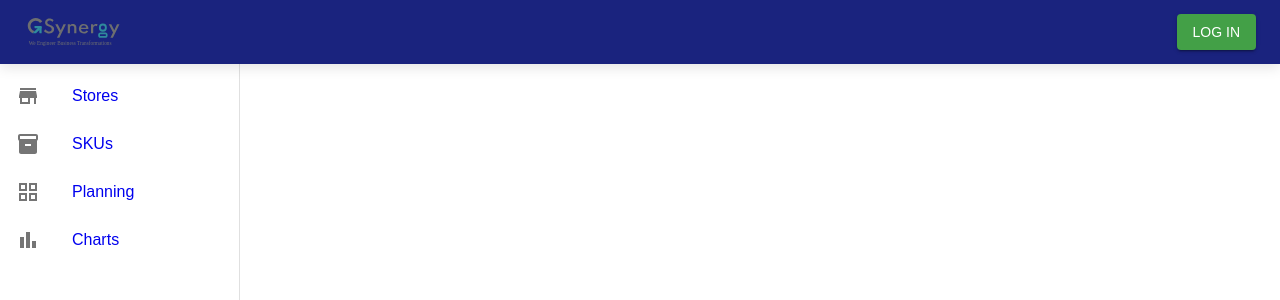
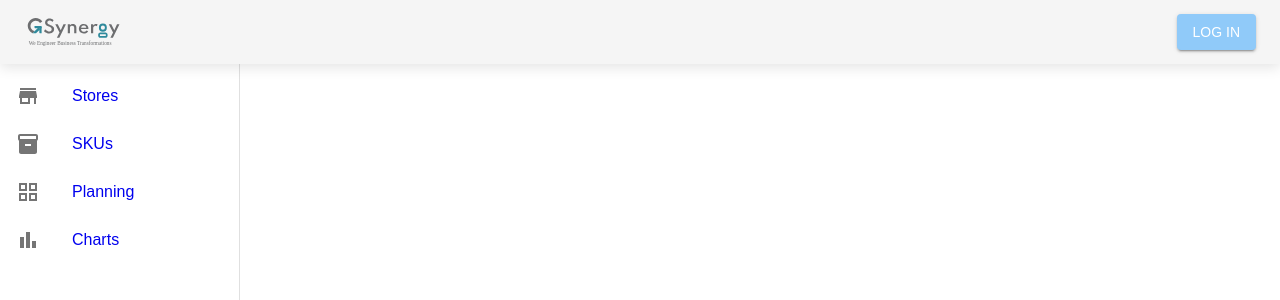
Before and after one commit to vivekkumar1994/GS_112233_vivek_kumar, a React (Create React App) app in the folder frontend/: page / in a window 1280 px wide. Shown: the top 300 px of the page. Built offline with nearby package versions, Linux system fonts and the light colour scheme.

Commit message:
latest code

```diff
--- a/frontend/src/components/Header.tsx
+++ b/frontend/src/components/Header.tsx
@@ -14,17 +14,12 @@ const Header: React.FC = () => {
     return (
         <AppBar position="fixed" sx={{
             zIndex: (theme) => theme.zIndex.drawer + 1,
-            backgroundColor: '#1A237E',
-            color: '#FFFFFF',
+            backgroundColor: '#f5f5f5', // Light background color for the AppBar
+            color: '#333', // Dark text for contrast
             boxShadow: '0px 4px 12px rgba(0, 0, 0, 0.1)',
         }}>
             <Toolbar sx={{ display: 'flex', alignItems: 'center' }}>
-                {/* Left-side mobile menu icon */}
-                {isMobile && (
-                    <IconButton color="inherit" edge="start" sx={{ mr: 2 }}>
-                        <MenuIcon />
-                    </IconButton>
-                )}
+
 
                 {/* Left-aligned logo */}
                 <Box sx={{ display: 'flex', alignItems: 'center', flexGrow: 1 }}>
@@ -43,16 +38,16 @@ const Header: React.FC = () => {
                 <Box sx={{ display: 'flex', alignItems: 'center', gap: 2 }}>
                     {isAuthenticated ? (
                         <>
-                            <Typography variant="body1" noWrap>
+                            <Typography variant="body1" noWrap sx={{ color: '#333' }}>  {/* Dark text color */}
                                 Welcome, {user?.name || 'User'}
                             </Typography>
                             <Button
                                 variant="contained"
                                 sx={{
-                                    backgroundColor: '#FF6F00',
+                                    backgroundColor: '#81C784', // Lighter green color
                                     color: '#FFFFFF',
                                     '&:hover': {
-                                        backgroundColor: '#E65100',
+                                        backgroundColor: '#66BB6A', // Darker green shade on hover
                                     }
                                 }}
                                 onClick={() => logout({ logoutParams: { returnTo: window.location.origin } })}
@@ -64,10 +59,10 @@ const Header: React.FC = () => {
                         <Button
                             variant="contained"
                             sx={{
-                                backgroundColor: '#43A047',
+                                backgroundColor: '#90CAF9', // Light blue color
                                 color: '#FFFFFF',
                                 '&:hover': {
-                                    backgroundColor: '#2E7D32',
+                                    backgroundColor: '#42A5F5', // Darker blue shade on hover
                                 }
                             }}
                             onClick={() => loginWithRedirect()}
```
